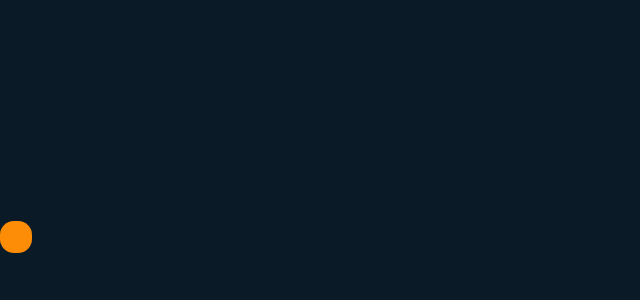
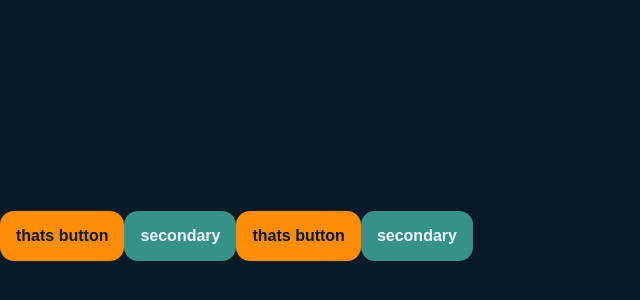
Before and after one commit to dsdyaz/pomodoro-timer, a React (Vite) app: page / in a window 1280 px wide. Shown: the part 164-464 px from the top of the page, without its empty margins (0-640 px from the left). Built offline with nearby package versions, Linux system fonts and the light colour scheme.

Commit message:
work in progress

```diff
--- a/src/page/main-page.jsx
+++ b/src/page/main-page.jsx
@@ -4,7 +4,10 @@ import Button from "../components/button/button"
 export default function Homepage() {
   return (
     <div>
-      <Button />
+      <Button text="thats button" />
+      <Button text="secondary" secondary />
+      <Button text="thats button" />
+      <Button text="secondary" secondary />
     </div>
   )
 }
```
